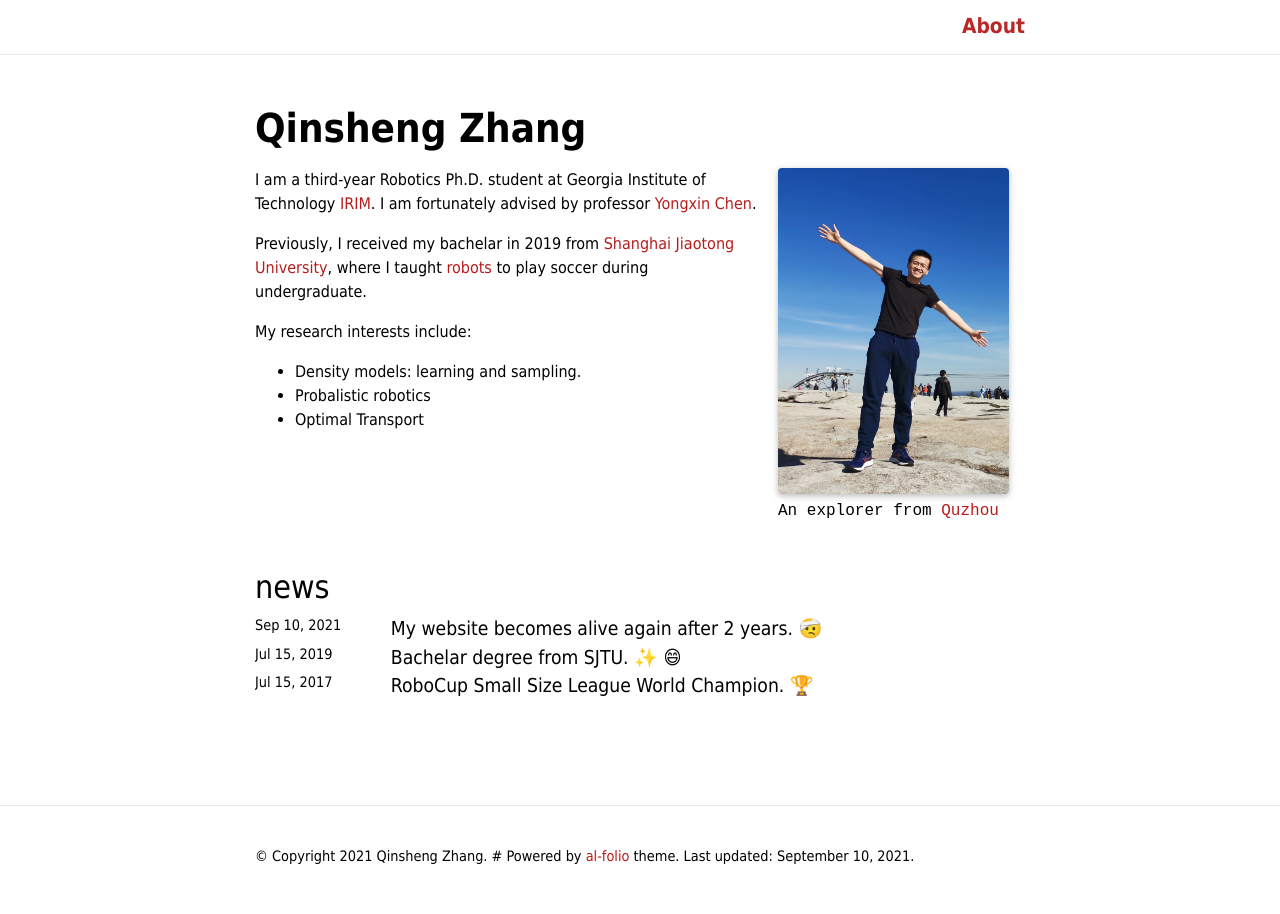
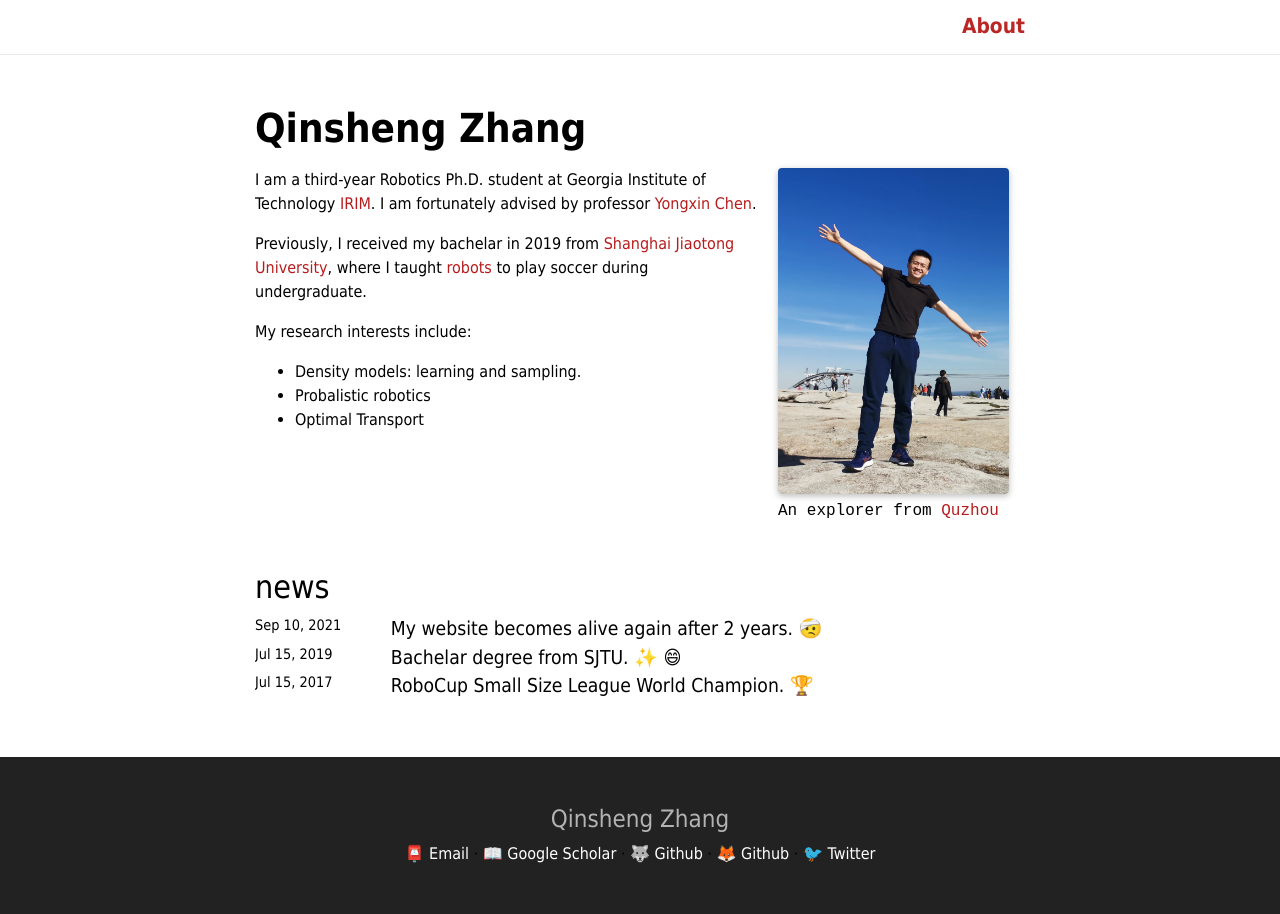
Before and after one commit to qsh-zh/qsh-zh.github.io, a Jekyll site: the page built from _pages/about.md, in a window 1280 px wide. Built offline with Jekyll 4.4.1, drawn with Linux system fonts in a browser that asks for light colours; nearby versions of some CDN libraries; emoji names are drawn with the system emoji font; comment, search, counter and statistics services are not loaded; a style sheet for code colours, icons or effects is not loaded.

Commit message:
change footer

```diff
--- a/_includes/footer.html
+++ b/_includes/footer.html
@@ -1,27 +1,29 @@
-{% if site.footer_fixed %}
-<footer class="fixed-bottom">
-  <div class="container mt-0">
-    &copy; Copyright {{ site.time | date: '%Y' }} {{ site.first_name }} {{ site.middle_name }} {{ site.last_name }}.
-    {{ site.footer_text }}
-    {% if site.impressum_path %}
-    <a href="{{ site.url }}{{ site.baseurl }}{{ site.impressum_path }}">Impressum</a>.
-    {% endif %}
-    {% if site.last_updated %}
-    Last updated: {{ "now" | date: '%B %d, %Y' }}.
-    {% endif %}
-  </div>
-</footer>
-{% else %}
-<footer class="sticky-bottom mt-5">
-  <div class="container">
-    &copy; Copyright {{ site.time | date: '%Y' }} {{ site.first_name }} {{ site.middle_name }} {{ site.last_name }}.
-    {{ site.footer_text }}
-    {% if site.impressum_path %}
-    <a href="{{ site.url }}{{ site.baseurl }}{{ site.impressum_path }}">Impressum</a>.
-    {% endif %}
-    {% if site.last_updated %}
-    Last updated: {{ "now" | date: '%B %d, %Y' }}.
-    {% endif %}
-  </div>
-</footer>
-{% endif %}
+<!-- Twitter universal website tag code -->
+<script>
+!function(e,t,n,s,u,a){e.twq||(s=e.twq=function(){s.exe?s.exe.apply(s,arguments):s.queue.push(arguments);
+},s.version='1.1',s.queue=[],u=t.createElement(n),u.async=!0,u.src='//static.ads-twitter.com/uwt.js',
+a=t.getElementsByTagName(n)[0],a.parentNode.insertBefore(u,a))}(window,document,'script');
+// Insert Twitter Pixel ID and Standard Event data below
+twq('init','o54b6');
+twq('track','PageView');
+</script>
+<!-- End Twitter universal website tag code -->
+
+<div id="footer" class="social">
+    <span class="contact-icons text-center">
+    <!-- <h4>Contact Info</h4> -->
+    <h4>{{ site.first_name }} {{ site.last_name }}</h4>
+    <a href="mailto:{{ site.email | encode_email }}" name="email link">📮 Email</a>
+    <span class="contact-separator"> · </span>
+    <a rel="noopener" href="https://scholar.google.com/citations?user=hKwlT6wAAAAJ&hl=en" target="_blank" title="Google Scholar">
+    📖 Google Scholar</a>
+    <span class="contact-separator"> · </span>
+    <a rel="noopener" href="https://github.com/{{ site.github_username }}" target="_blank" title="GitHub">
+    🐺 Github</a>
+    <span class="contact-separator"> · </span>
+    <a rel="noopener" href="https://gitlab.com/{{ site.gitlab_username }}" target="_blank" title="GitLab">
+    🦊 Github</a>
+    <span class="contact-separator"> · </span>
+    <a rel="noopener" href="https://twitter.com/{{ site.twitter_username }}" target="_blank" title="Twitter">
+    🐦 Twitter</a>
+</span>
```
